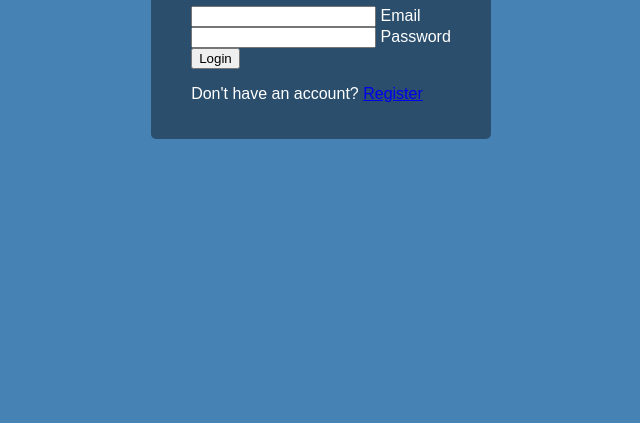
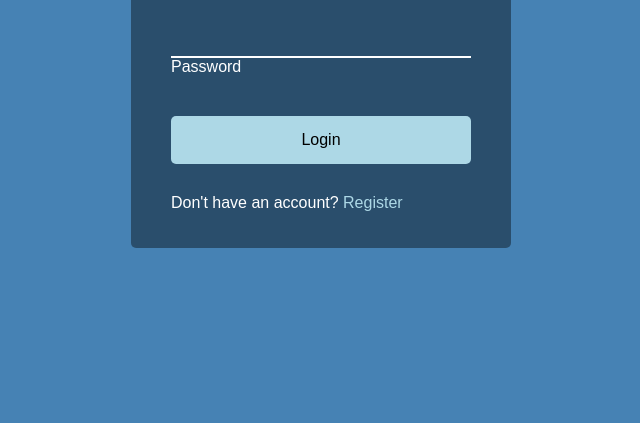
Before and after one commit to AndrewBergstrom/wave-animation, a plain HTML site: page index.html in a window 1280 px wide. Shown: the part 377-800 px from the top of the page, without its empty margins (319-959 px from the left). Drawn offline with Linux system fonts and the light colour scheme; a web font is replaced by a local one.

Commit message:
form styling in progress

```diff
--- a/style.css
+++ b/style.css
@@ -22,3 +22,59 @@ body {
   padding: 20px 40px;
   border-radius: 5px;
 }
+
+.container h1 {
+  text-align: center;
+  margin-bottom: 30px;
+}
+
+.container a {
+  text-decoration: none;
+  color: lightblue;
+}
+
+.btn {
+  cursor: pointer;
+  display: inline-block;
+  width: 100%;
+  background: lightblue;
+  padding: 15px;
+  font-family: inherit;
+  font-size: 16px;
+  border: 0;
+  border-radius: 5px;
+}
+
+.btn:focus {
+  outline: 0;
+}
+
+.btn:active {
+  transform: scale(0.98);
+}
+
+.text {
+  margin-top:30px;
+}
+
+.form-control {
+  position: relative;
+  margin: 20px 0 40px;
+  width: 300px;
+}
+
+.form-control input {
+  background-color: transparent;
+  border: 0;
+  border-bottom: 2px #fff solid;
+  display: block;
+  width: 100%;
+  padding: 15px 0;
+  font: 18px;
+  color: #fff;
+}
+
+.form-control input:focus,
+.form-control input:valid {
+  outline: 0;
+}
```
